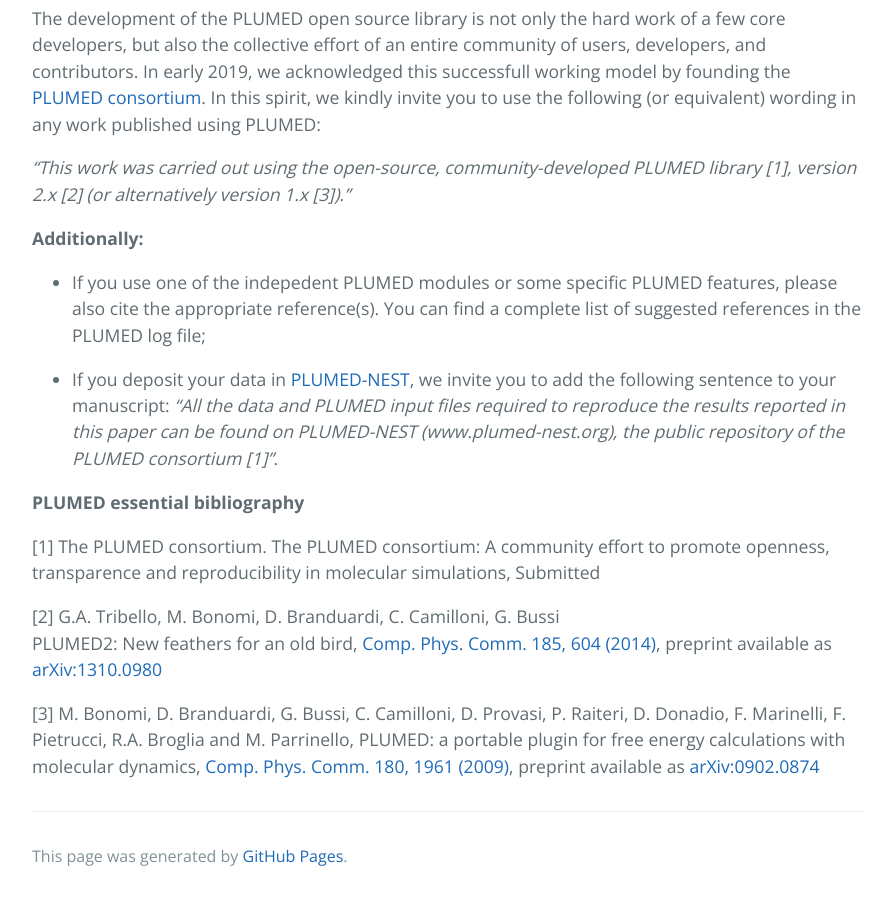
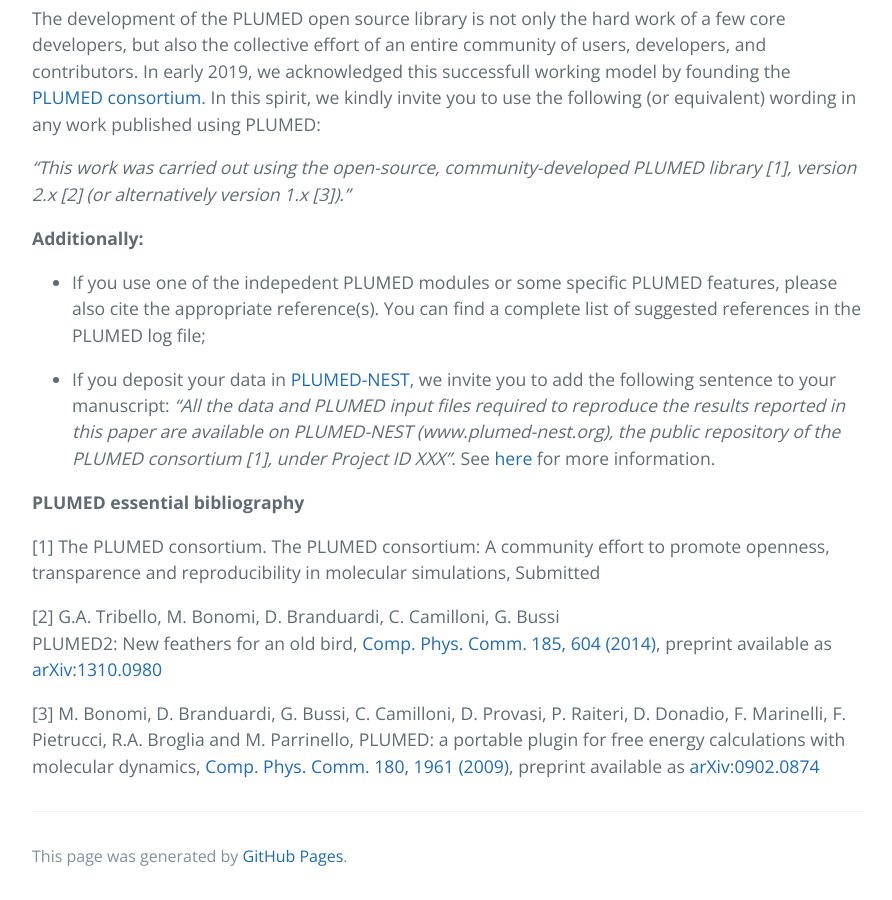
Before and after one commit to plumed/plumed.github.io, a Jekyll site: the page built from cite.md, in a window 1280 px wide and 900 px high, scrolled down 618 px. Shown: the whole window, without its empty margins (192-1084 px from the left). Built offline with Jekyll 4.4.1, drawn with Linux system fonts in a browser that asks for light colours; our own code applies the rules of GitHub Pages for plain Markdown files; the repository's description, which GitHub fills in, is left out.

Commit message:
cross reference to plumed-nest.org

```diff
--- a/cite.md
+++ b/cite.md
@@ -9,7 +9,7 @@ The development of the PLUMED open source library is not only the hard work of a
 
 - If you use one of the indepedent PLUMED modules or some specific PLUMED features, please also cite the appropriate reference(s). You can find a complete list of suggested references in the PLUMED log file;
 
-- If you deposit your data in [PLUMED-NEST](http://www.plumed-nest.org), we invite you to add the following sentence to your manuscript: *"All the data and PLUMED input files required to reproduce the results reported in this paper can be found on PLUMED-NEST (www.plumed-nest.org), the public repository of the PLUMED consortium [1]"*.
+- If you deposit your data in [PLUMED-NEST](http://www.plumed-nest.org), we invite you to add the following sentence to your manuscript: *"All the data and PLUMED input files required to reproduce the results reported in this paper are available on PLUMED-NEST (www.plumed-nest.org), the public repository of the PLUMED consortium [1], under Project ID XXX"*. See [here](www.plumed-nest.org/Cite.html) for more information.
 
 **PLUMED essential bibliography**
 
```
